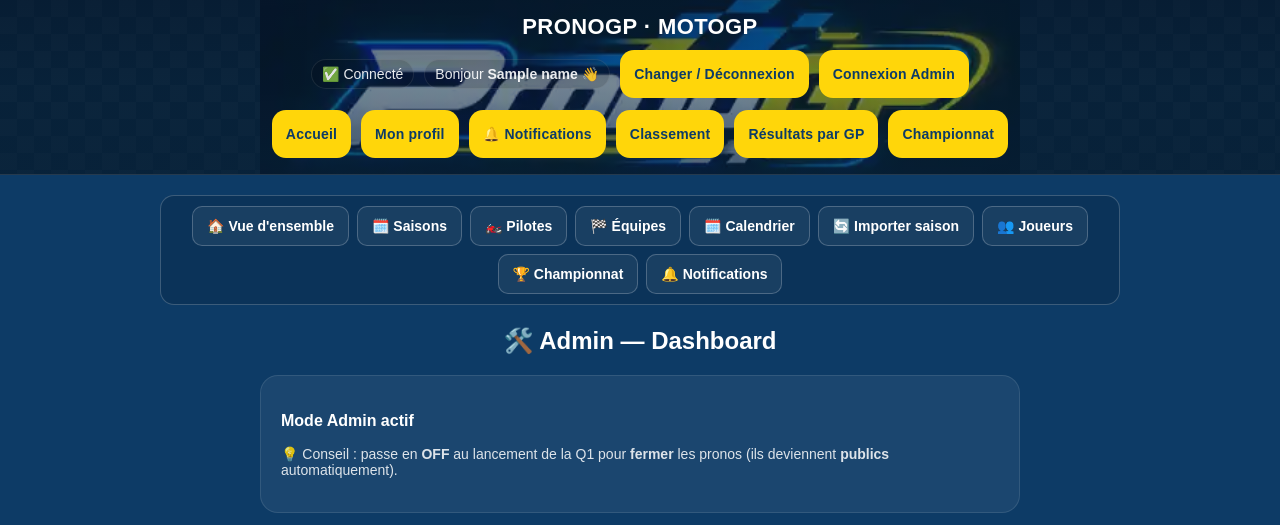
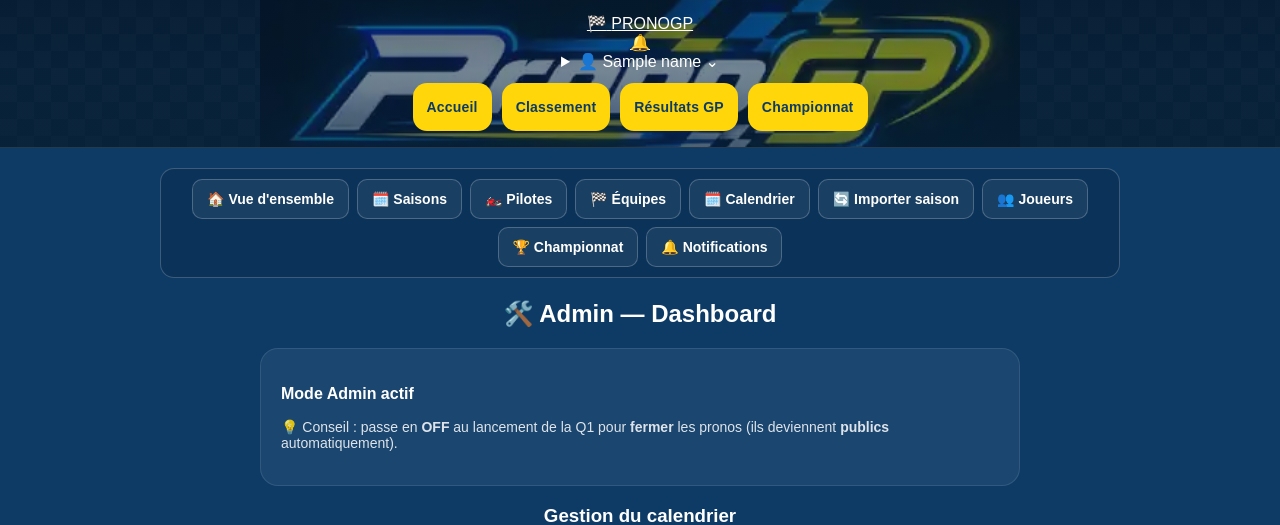
Before and after one commit to benjaminsoler07-lang/motogp-jeu, a Python web app: template templates/admin_home.html in a window 1280 px wide. Shown: the top 525 px of the page. Run offline with Jinja, Linux system fonts and the light colour scheme; the template is opened without the code that fills it: most values are stand-ins (such as "Sample title", 1, 10 or a date in 2020).

Commit message:
ui: réduire le bandeau en navigation compacte avec menu de compte

```diff
--- a/templates/base.html
+++ b/templates/base.html
@@ -12,39 +12,47 @@
   </head>
 
   <body class="{% block body_class %}{% endblock %}">
-    <header class="checkerbar">
-      <h1 class="header-title">PRONOGP · MOTOGP</h1>
-
-      <div class="header-auth">
-        {% if name %}
-          <span class="status">✅ Connecté{% if viewer_is_admin %} — 🛠️ Admin{% endif %}</span>
-          <span class="status">Bonjour <strong>{{ name }}</strong> 👋</span>
-          <a class="btn" href="{{ url_for('logout') }}">Changer / Déconnexion</a>
-        {% elif viewer_is_admin %}
-          <span class="status">🛠️ Administrateur connecté</span>
-        {% else %}
-          <span class="status">❌ Non connecté</span>
-          <a class="btn" href="{{ url_for('login') }}">Connexion</a>
-        {% endif %}
-
-        {% if viewer_is_admin %}
-          <a class="btn" href="{{ url_for('admin_home') }}">Dashboard admin</a>
-          {% if viewer_is_root_admin %}
-            <a class="btn btn-warning" href="{{ url_for('admin_logout') }}">Logout admin</a>
+    <header class="checkerbar checkerbar-compact">
+      <div class="gp-header-top">
+        <a class="gp-header-brand" href="{{ url_for('home') }}" aria-label="Accueil PronoGP">
+          <span class="gp-header-flag" aria-hidden="true">🏁</span>
+          <span>PRONO<span class="gp-header-accent">GP</span></span>
+        </a>
+        <div class="gp-header-tools">
+          {% if name %}
+            <a class="gp-header-notify" href="{{ url_for('notifications') }}" aria-label="Mes notifications" title="Notifications">🔔</a>
           {% endif %}
-        {% else %}
-          <a class="btn" href="{{ url_for('admin_login') }}">Connexion Admin</a>
-        {% endif %}
+          <details class="gp-user-menu">
+            <summary>
+              <span class="gp-user-menu-icon" aria-hidden="true">👤</span>
+              <span class="gp-user-menu-name">{{ name if name else ('Admin' if viewer_is_admin else 'Connexion') }}</span>
+              <span class="gp-user-chevron" aria-hidden="true">⌄</span>
+            </summary>
+            <div class="gp-user-menu-panel">
+              {% if name %}
+                <span class="gp-user-menu-caption">Connecté : {{ name }}</span>
+                <a href="{{ url_for('profile') }}">👤 Mon profil</a>
+                <a href="{{ url_for('notifications') }}">🔔 Mes notifications</a>
+                <a href="{{ url_for('logout') }}">↪ Déconnexion / changer de joueur</a>
+              {% else %}
+                <a href="{{ url_for('login') }}">🔐 Connexion joueur</a>
+              {% endif %}
+              {% if viewer_is_admin %}
+                <a href="{{ url_for('admin_home') }}">🛠️ Administration</a>
+                {% if viewer_is_root_admin %}<a href="{{ url_for('admin_logout') }}">Déconnexion admin</a>{% endif %}
+              {% else %}
+                <a href="{{ url_for('admin_login') }}">🛠️ Connexion admin</a>
+              {% endif %}
+            </div>
+          </details>
+        </div>
       </div>
-
       {% if name or viewer_is_admin %}
-      <nav class="header-nav">
-        <a class="btn" href="{{ url_for('home') }}">Accueil</a>
-        {% if name %}<a class="btn" href="{{ url_for('profile') }}">Mon profil</a>
-        <a class="btn" href="{{ url_for('notifications') }}">🔔 Notifications</a>{% endif %}
-        <a class="btn" href="{{ url_for('classement_general') }}">Classement</a>
-        <a class="btn" href="{{ url_for('results_by_race') }}">Résultats par GP</a>
-        <a class="btn" href="{{ url_for('championnat',season=request.args.get('season') or 2026) }}">Championnat</a>
+      <nav class="header-nav gp-header-nav" aria-label="Navigation principale">
+        <a class="btn{% if request.endpoint == 'home' %} gp-header-active{% endif %}" href="{{ url_for('home') }}">Accueil</a>
+        <a class="btn{% if request.endpoint == 'classement_general' %} gp-header-active{% endif %}" href="{{ url_for('classement_general') }}">Classement</a>
+        <a class="btn{% if request.endpoint == 'results_by_race' %} gp-header-active{% endif %}" href="{{ url_for('results_by_race') }}">Résultats GP</a>
+        <a class="btn{% if request.endpoint == 'championnat' %} gp-header-active{% endif %}" href="{{ url_for('championnat',season=request.args.get('season') or 2026) }}">Championnat</a>
       </nav>
       {% endif %}
     </header>
```
